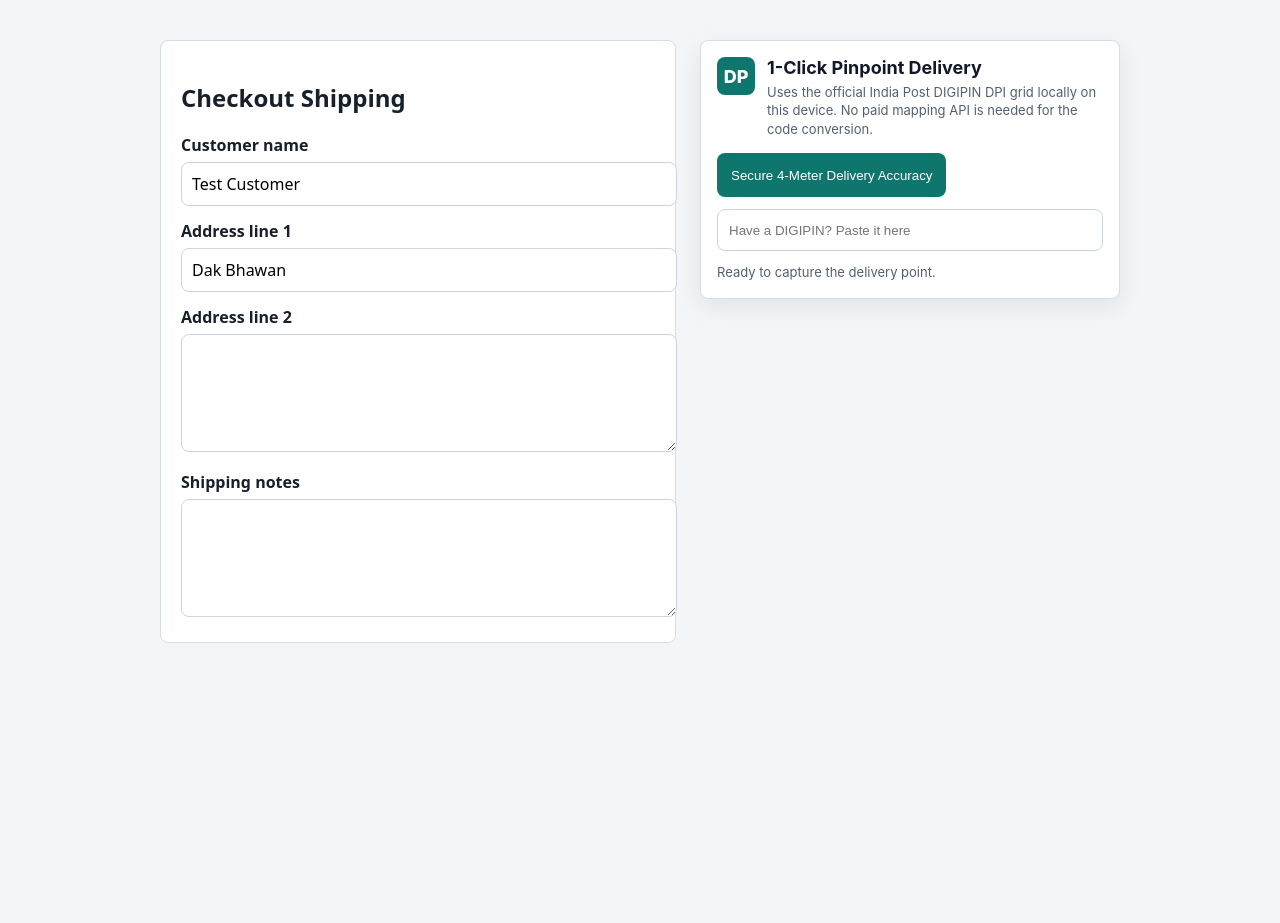
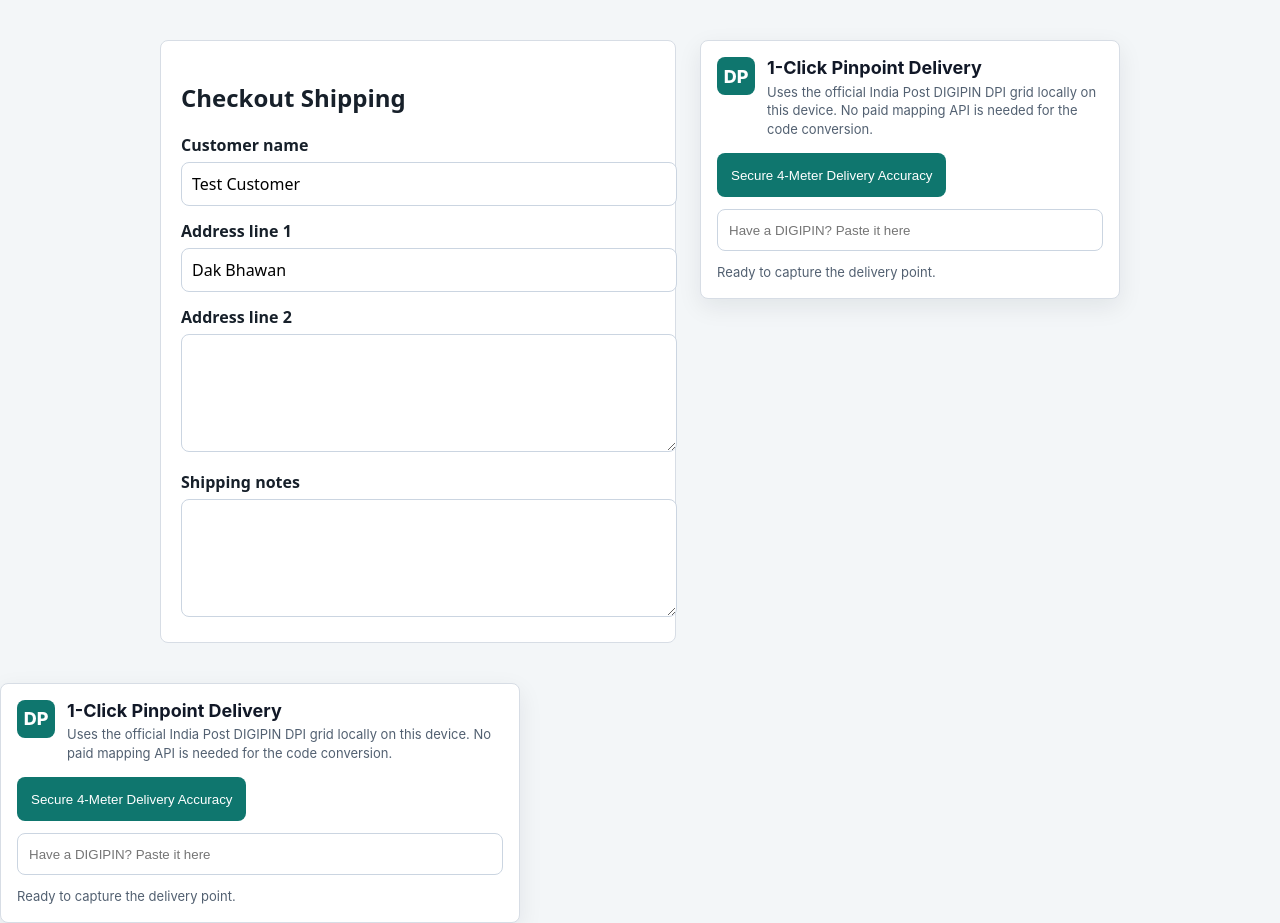
Before and after one commit to A1shok/DIGIPIN, a website: page index.html in a window 1280 px wide. Before the commit the page ends 800 px from the top, so only its background shows below. Drawn offline with Linux system fonts and the light colour scheme; no server answers; files whose address does not match are found by name.

Commit message:
index.html

```diff
--- a/index.html
+++ b/index.html
@@ -77,5 +77,6 @@
 
     <script src="../src/digipin-encoder.js"></script>
     <script src="../src/checkout-digipin-widget.js"></script>
+    <digipin-checkout pincode-src="./pincode-db.json"></digipin-checkout>
   </body>
 </html>
```
